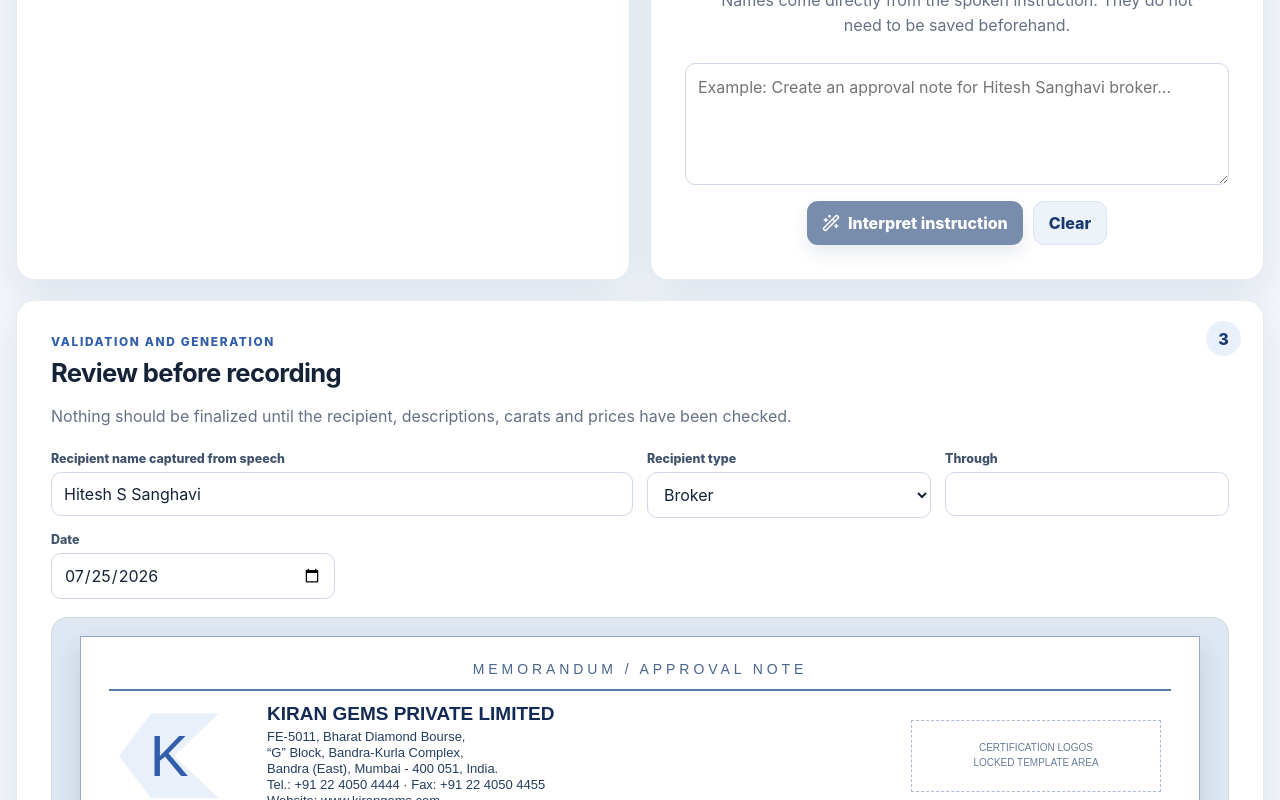
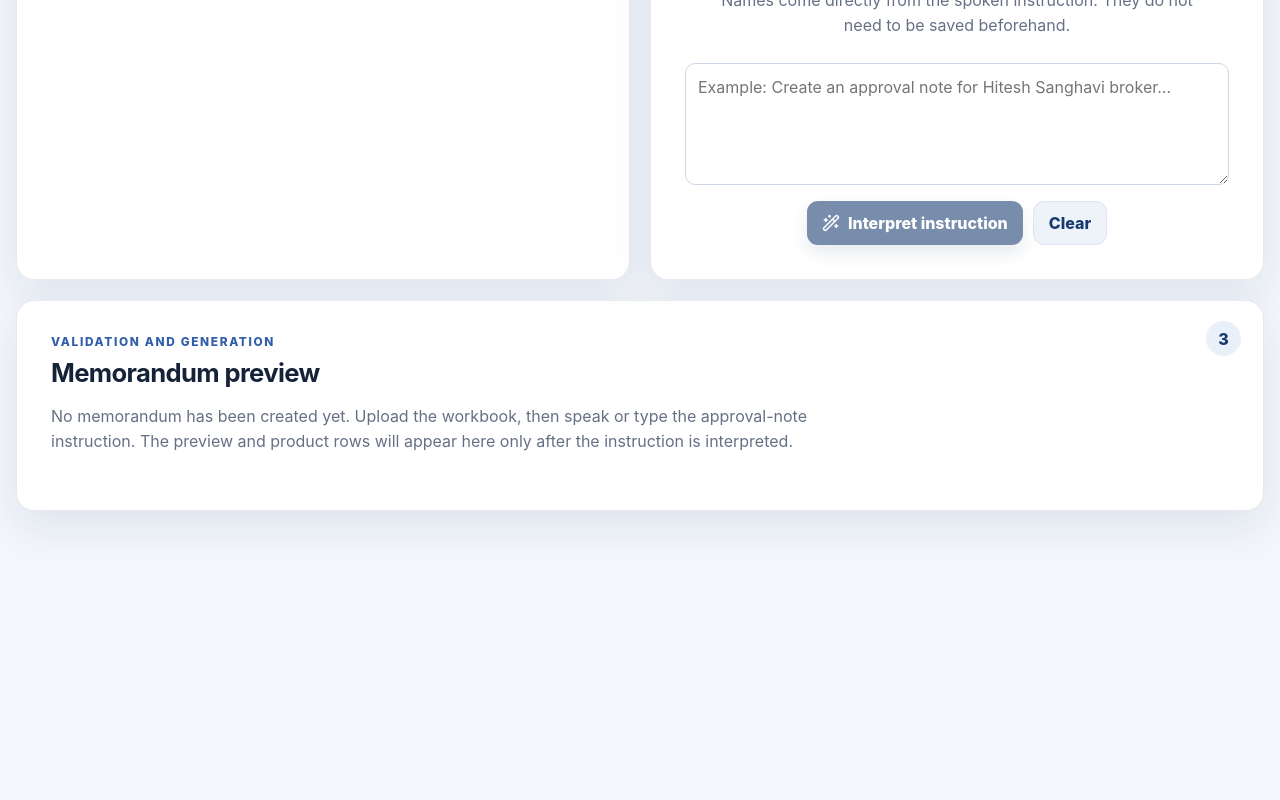
Before and after one commit to syjcpriyans-hash/kiran-voice-documents, a Next.js app: page / in a window 1280 px wide. Shown: the part 833-1633 px from the top of the page. After the commit the page ends 1414 px from the top, so only its background shows below. Built offline with nearby package versions, Linux system fonts and the light colour scheme.

Commit message:
Update page.tsx

```diff
--- a/src/app/page.tsx
+++ b/src/app/page.tsx
@@ -5,22 +5,38 @@
 import { ApprovalNoteEditor } from "@/components/ApprovalNoteEditor";
 import { VoiceCapture } from "@/components/VoiceCapture";
 import { WorkbookUpload } from "@/components/WorkbookUpload";
-import { demoDraft } from "@/lib/demo-data";
 import type { ApprovalDraft, InterpretedDraft } from "@/lib/types";
 
+function getLocalDate(): string {
+  const now = new Date();
+  const year = now.getFullYear();
+  const month = String(now.getMonth() + 1).padStart(2, "0");
+  const day = String(now.getDate()).padStart(2, "0");
+  return `${year}-${month}-${day}`;
+}
+
 export default function Home() {
-  const [draft, setDraft] = useState<ApprovalDraft>(demoDraft);
+  const [draft, setDraft] = useState<ApprovalDraft | null>(null);
   const [interpretationMessage, setInterpretationMessage] = useState("");
 
   async function interpret(text: string) {
+    setInterpretationMessage("");
+
     const response = await fetch("/api/interpret", {
       method: "POST",
       headers: { "Content-Type": "application/json" },
       body: JSON.stringify({ transcript: text }),
     });
 
-    const data = (await response.json()) as { mode?: "demo" | "ai"; draft?: InterpretedDraft; error?: string };
-    if (!response.ok || !data.draft) throw new Error(data.error || "The instruction could not be interpreted.");
+    const data = (await response.json()) as {
+      mode?: "demo" | "ai";
+      draft?: InterpretedDraft;
+      error?: string;
+    };
+
+    if (!response.ok || !data.draft) {
+      throw new Error(data.error || "The instruction could not be interpreted.");
+    }
 
     const interpretedItems = data.draft.items.map((item) => ({
       id: crypto.randomUUID(),
@@ -31,19 +47,18 @@
       remarks: item.remarks ?? "",
     }));
 
-    setDraft((current) => ({
-      ...current,
-      recipientName: data.draft!.recipientName || current.recipientName,
-      recipientType: data.draft!.recipientType || current.recipientType,
-      through: data.draft!.through ?? current.through,
-      date: data.draft!.date || current.date,
-      items: interpretedItems.length ? interpretedItems : current.items,
-    }));
+    setDraft({
+      recipientName: data.draft.recipientName || "",
+      recipientType: data.draft.recipientType || "Other",
+      through: data.draft.through || "",
+      date: data.draft.date || getLocalDate(),
+      items: interpretedItems,
+    });
 
     setInterpretationMessage(
       data.mode === "demo"
-        ? "The limited demo parser was used. Supabase and AI keys will be connected in the next setup stages."
-        : "The spoken instruction was converted into structured document fields. Please verify every number before generation.",
+        ? "The limited demo parser was used. Please verify every field before generation."
+        : "The instruction was converted into document fields. Please verify every name, description, carat and price before generation.",
     );
   }
 
@@ -68,7 +83,8 @@
             <div className="eyebrow">MVP foundation</div>
             <h1>Speak the request. Pull workbook data. Generate the same document.</h1>
             <p className="lead">
-              The Excel workbook becomes the product-data source. Names are captured from speech for each document. Supabase safely records the transaction and the workbook receives the same serial reference.
+              The Excel workbook becomes the product-data source. Names are captured from speech for each document.
+              Supabase safely records the transaction and the workbook receives the same serial reference.
             </p>
             <div className="status-row">
               <span className="pill"><FileSpreadsheet size={15} /> Excel import</span>
@@ -80,7 +96,10 @@
           </div>
           <div className="constraint-card">
             <strong>Exact format is temporarily approximated</strong>
-            <p>A flat blank scan or original digital template will later replace the photographed reference and lock every coordinate precisely.</p>
+            <p>
+              A flat blank scan or original digital template will later replace the photographed reference
+              and lock every coordinate precisely.
+            </p>
           </div>
         </section>
 
@@ -97,17 +116,33 @@
             <div className="eyebrow">Voice request</div>
             <h2>Speak the approval note</h2>
             <VoiceCapture onInterpret={interpret} />
-            {interpretationMessage && <div className="notice warning top-gap">{interpretationMessage}</div>}
+            {interpretationMessage && (
+              <div className="notice success top-gap">{interpretationMessage}</div>
+            )}
           </article>
         </section>
 
+        {draft ? (
           <section className="panel document-section">
             <div className="step-number">3</div>
             <div className="eyebrow">Validation and generation</div>
             <h2>Review before recording</h2>
-          <p className="muted section-intro">Nothing should be finalized until the recipient, descriptions, carats and prices have been checked.</p>
+            <p className="muted section-intro">
+              Nothing should be finalized until the recipient, descriptions, carats and prices have been checked.
+            </p>
             <ApprovalNoteEditor draft={draft} onChange={setDraft} />
           </section>
+        ) : (
+          <section className="panel document-section">
+            <div className="step-number">3</div>
+            <div className="eyebrow">Validation and generation</div>
+            <h2>Memorandum preview</h2>
+            <p className="muted section-intro">
+              No memorandum has been created yet. Upload the workbook, then speak or type the approval-note
+              instruction. The preview and product rows will appear here only after the instruction is interpreted.
+            </p>
+          </section>
+        )}
       </div>
     </main>
   );
```
Lines whose indentation alone changed are shown as unchanged.
